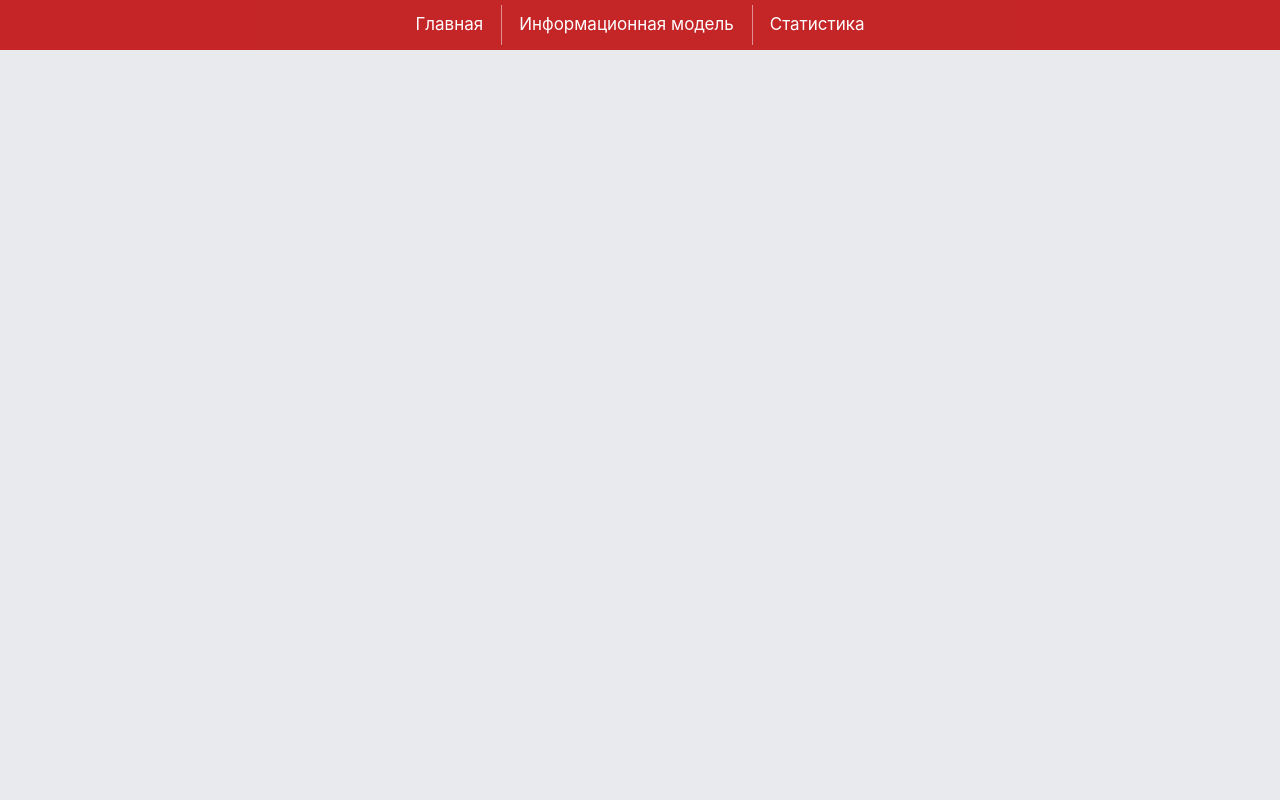
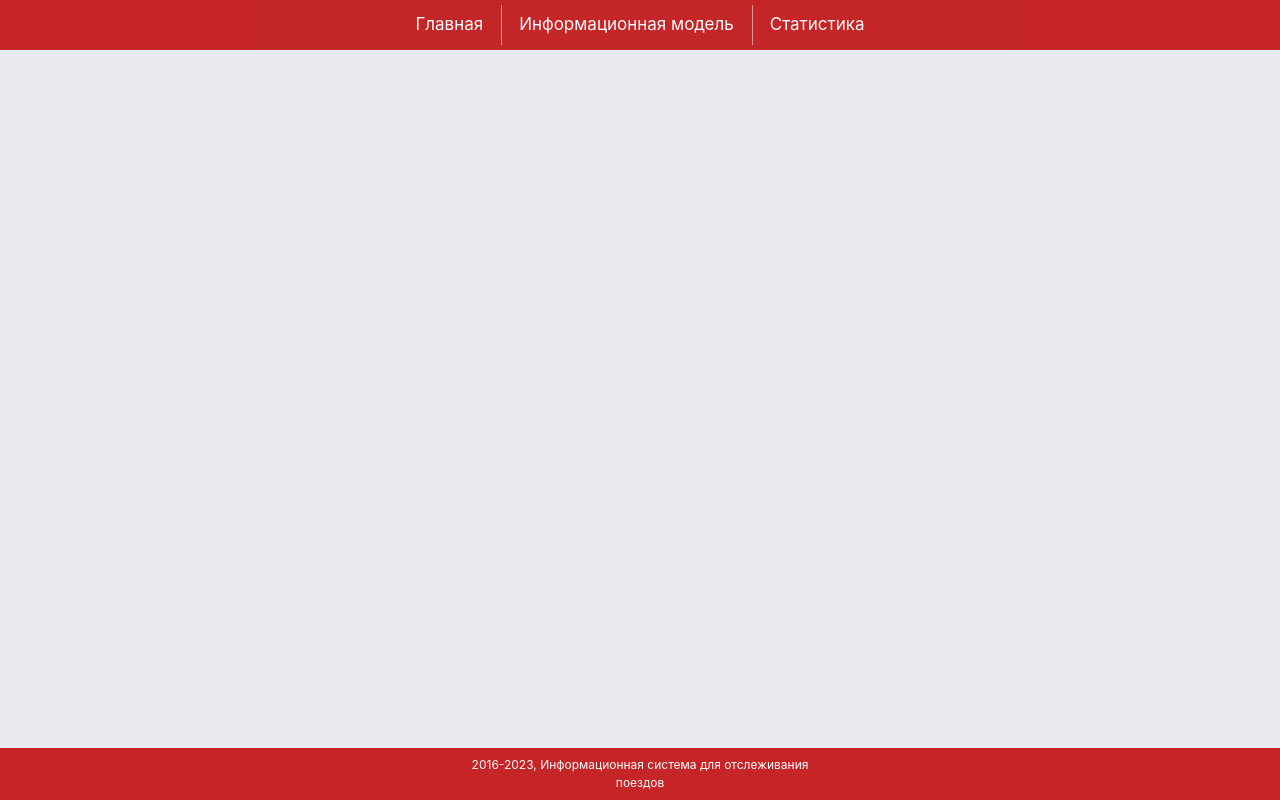
Before and after one commit to kekschan/InformationSystem, a React (Create React App) app in the folder webapplication/: page / in a window 1280 px wide. Built offline with nearby package versions, Linux system fonts and the light colour scheme.

Commit message:
добавили footer

```diff
--- a/webapplication/src/App.js
+++ b/webapplication/src/App.js
@@ -2,6 +2,7 @@ import './App.css';
 import {BrowserRouter as Router} from 'react-router-dom'
 import { Container, Row} from "react-bootstrap";
 import NavigationBar from "./components/NavigationBar";
+import Footer from "./components/Footer";
 
 export default function App() {
     return (
@@ -12,6 +13,7 @@ export default function App() {
 
                 </Row>
             </Container>
+            <Footer/>
         </Router>
     );
 }
--- /dev/null
+++ b/webapplication/src/components/Footer.js
@@ -0,0 +1,19 @@
+import React, { Component } from "react";
+import { Col, Container, Navbar } from "react-bootstrap";
+import '../css/Footer.css';
+
+export default class Footer extends Component {
+    render() {
+        let fullYear = new Date().getFullYear();
+
+        return (
+            <Navbar fixed={"bottom"} style={{ backgroundColor: 'rgb(195, 27, 28)', opacity: 0.95}} variant={"dark"}>
+                <Container className="footer-container">
+                    <Col lg={12} className={"text-center text-white"}>
+                        <div className="footer-content">2016-{fullYear}, Информационная система для отслеживания поездов</div>
+                    </Col>
+                </Container>
+            </Navbar>
+        );
+    }
+}
--- /dev/null
+++ b/webapplication/src/css/Footer.css
@@ -0,0 +1,10 @@
+/* Дополнительные стили для уменьшения ширины футера */
+.footer-container {
+    width: 60%; /* Уменьшаем ширину контейнера */
+    max-width: 400px; /* Ограничиваем максимальную ширину контейнера */
+    margin: 0 auto; /* Центрируем футер на странице */
+}
+
+.footer-content {
+    font-size: 12px; /* Уменьшаем размер текста внутри футера */
+}
--- a/webapplication/src/css/NavigationBar.css
+++ b/webapplication/src/css/NavigationBar.css
@@ -21,6 +21,7 @@
     position: relative; /* Устанавливаем позиционирование для разделителя */
     display: flex; /* Делаем ссылки flex-элементами, чтобы вертикальный разделитель работал */
     align-items: center; /* Выравниваем содержимое ссылок по вертикали */
+    text-align: center;
 }
 
 .spaced-links .nav-link:hover {
```
